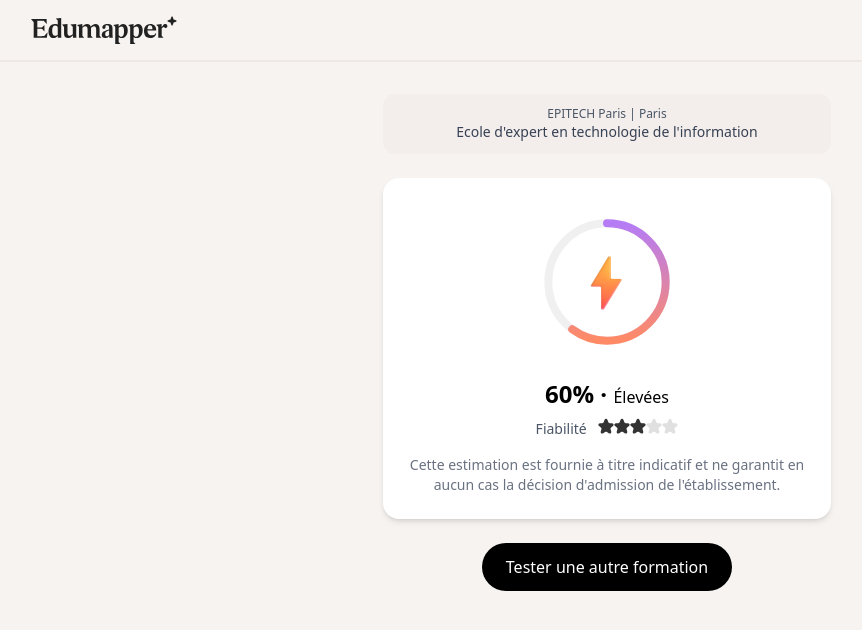
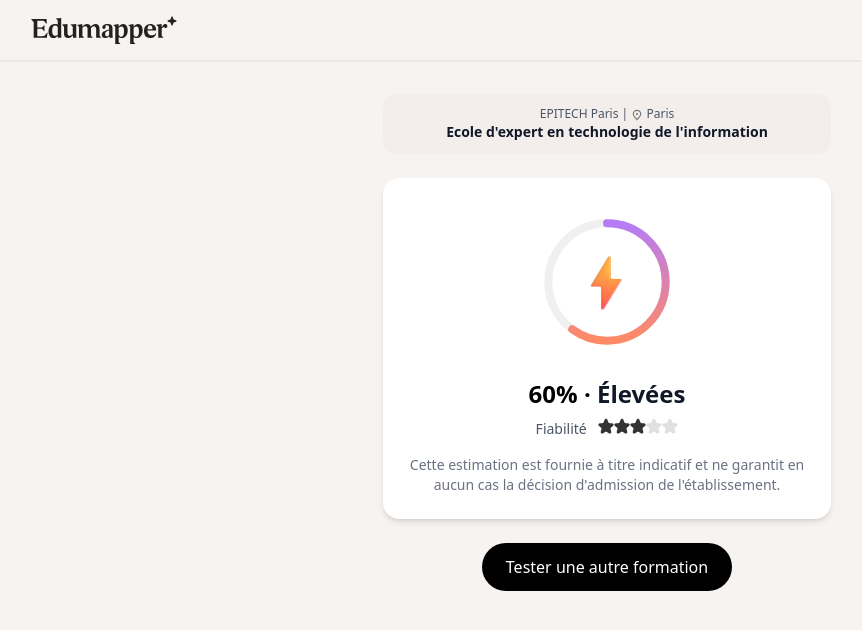
Before and after one commit to Lucsc/FindYourFormation, a Nuxt app in the folder NuxtProject/: page /formation in a window 1280 px wide. Shown: the top 630 px of the page, without its empty margins (33-895 px from the left). Built offline with nearby package versions, Linux system fonts and the light colour scheme.

Commit message:
fix : change style color

```diff
--- a/NuxtProject/app/pages/formation.vue
+++ b/NuxtProject/app/pages/formation.vue
@@ -3,8 +3,12 @@
     <section class="max-w-md mx-auto">
       <div class="mb-6">
         <div class="rounded-xl bg-[#f3eeec] px-4 py-3 text-center">
-          <div class="text-xs text-gray-600">EPITECH Paris | Paris</div>
-          <div class="text-sm text-gray-700 font-medium">Ecole d'expert en technologie de l'information</div>
+          <div class="text-xs text-gray-600">EPITECH Paris |
+            <img src="~/assets/icons/map-pin.svg" alt="Location" class="inline h-3 w-3" />
+            Paris
+          </div>
+
+          <div class="text-sm text-gray-900 font-bold">Ecole d'expert en technologie de l'information</div>
         </div>
       </div>
 
@@ -36,7 +40,7 @@
           </div>
 
           <div class="text-center">
-            <div class="text-2xl font-semibold">{{ percent }}% · <span class="text-base font-medium">{{ label }}</span></div>
+            <div class="text-2xl font-semibold">{{ percent }}% · <span class="text-2x1 text-gray-900 font-semibold">{{ label }}</span></div>
             <div class="mt-2 text-sm text-gray-600">Fiabilité
               <span class="ml-2 inline-flex items-center">
                 <template v-for="i in 5">
```
Also changed, not shown: NuxtProject/app/assets/icons/map-pin.svg (added).
